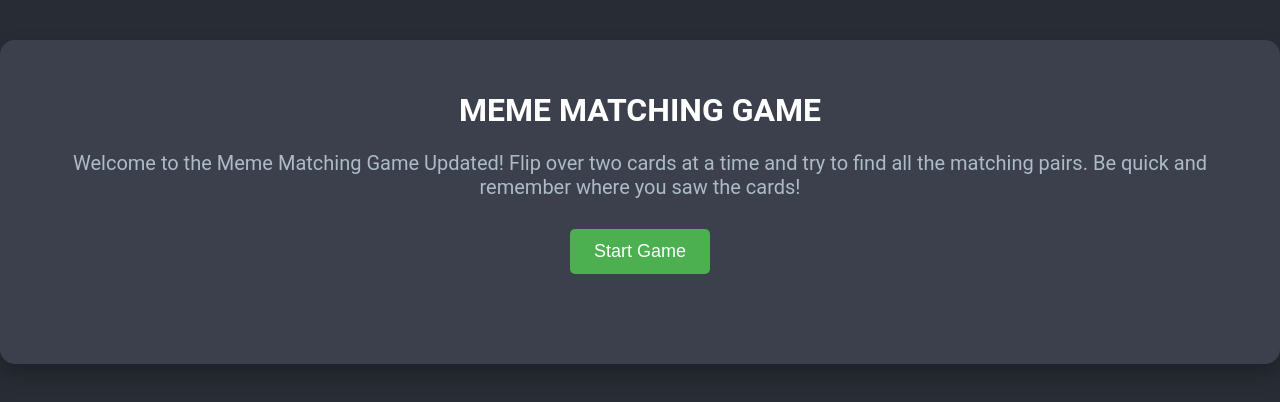
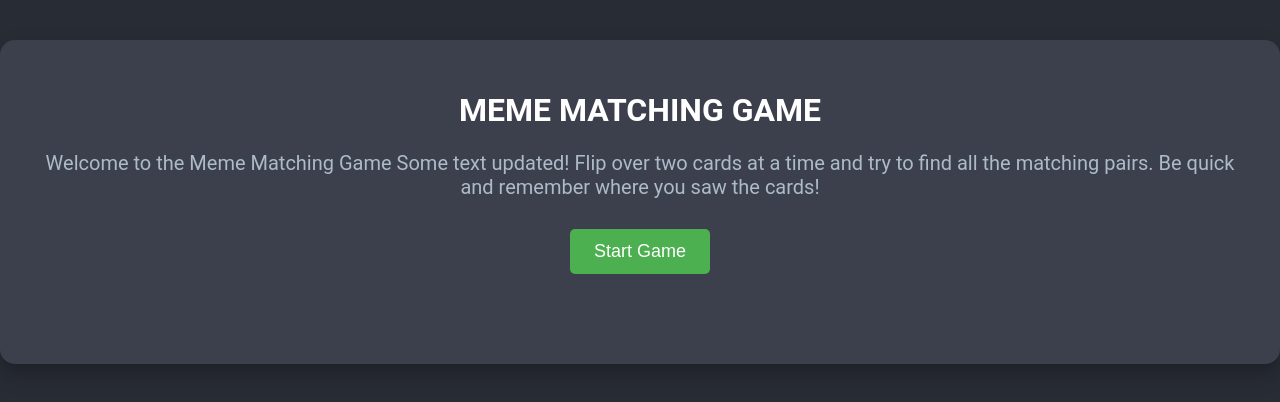
Before and after one commit to manson1985/meme-codepipeline-demo, a plain HTML site: page index.html in a window 1280 px wide. Drawn offline with Linux system fonts and the light colour scheme.

Commit message:
Update index.html

```diff
--- a/index.html
+++ b/index.html
@@ -10,7 +10,7 @@
     <div class="container">
         <h1>MEME MATCHING GAME</h1>
         <p class="instructions">
-            Welcome to the Meme Matching Game Updated!  Flip over two cards at a time and try to find all the matching pairs. Be quick and remember where you saw the cards!
+            Welcome to the Meme Matching Game Some text updated!  Flip over two cards at a time and try to find all the matching pairs. Be quick and remember where you saw the cards!
         </p>
         <button id="start-game">Start Game</button>
         <div id="game-board" class="game-board">
```
